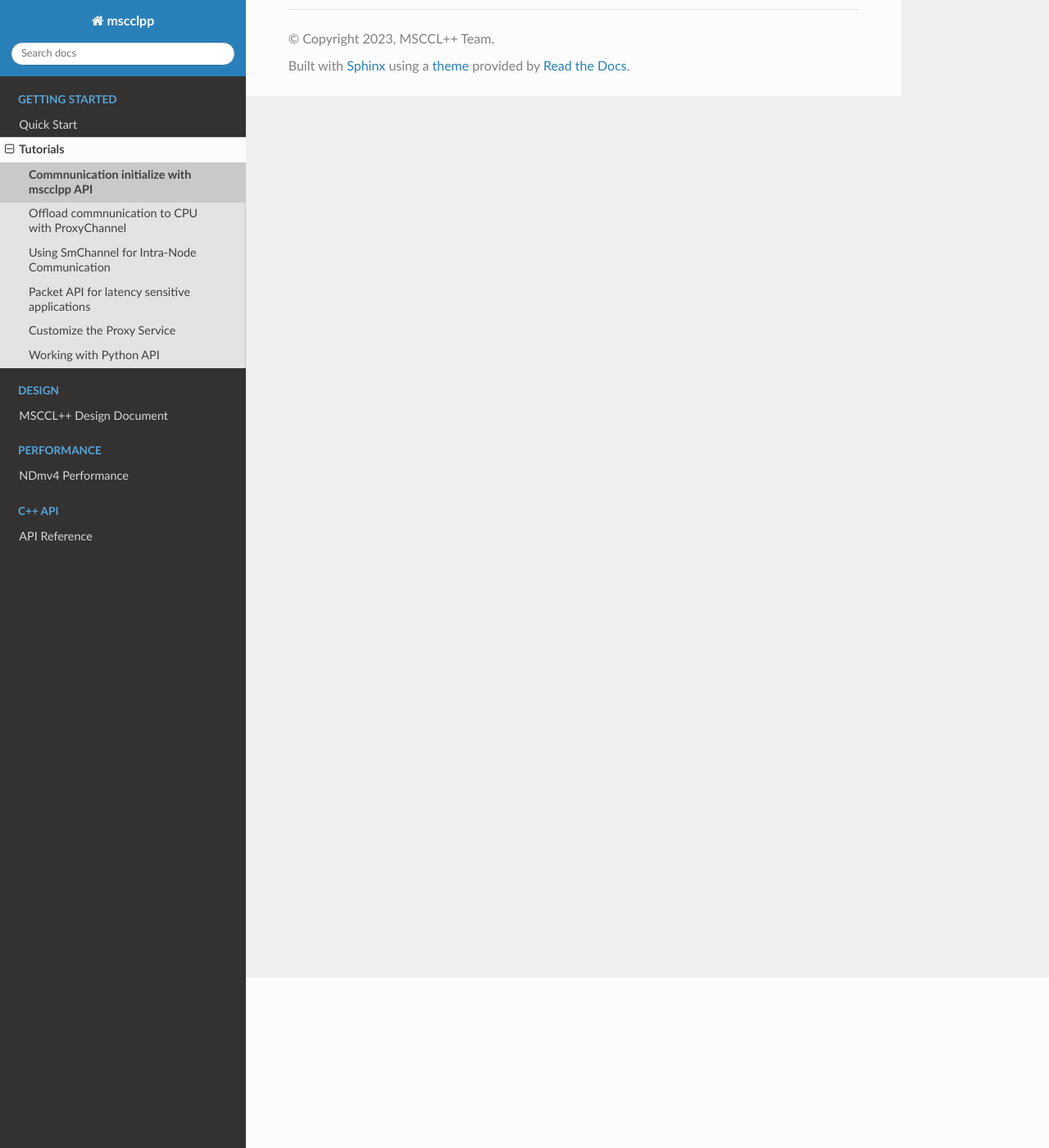
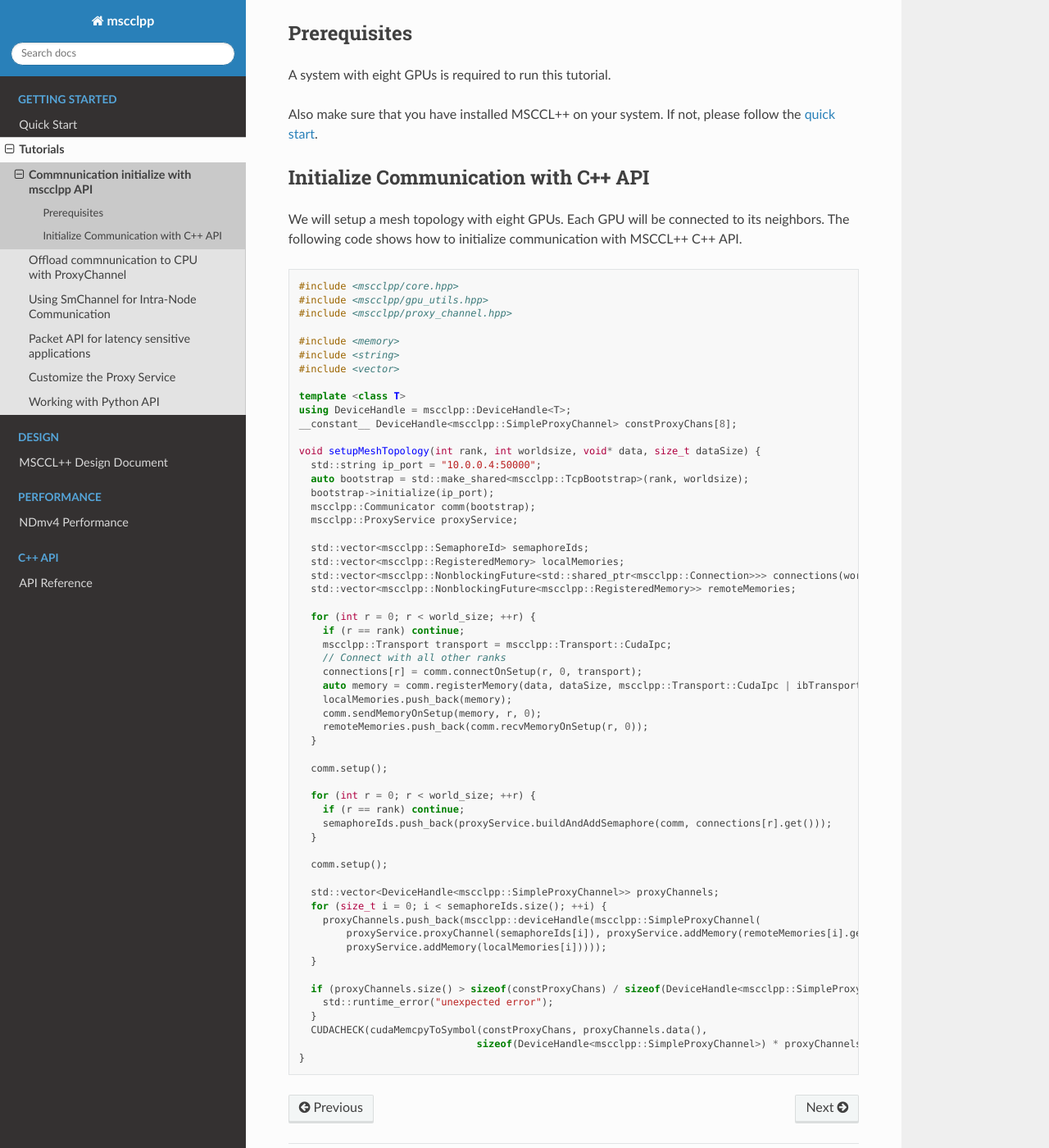
Before and after one commit to microsoft/mscclpp, a Sphinx documentation site: the page built from docs/getting-started/tutorials/initialization.md, in a window 1280 px wide and 1400 px high, scrolled down 208 px. Shown: the whole window at 82% size. Built offline with Sphinx 7.4.7 and the Read the Docs theme 2.0.0, drawn with Linux system fonts in a browser that asks for light colours; some of the changed text lies outside the part shown.

Commit message:
more doc

````diff
--- a/docs/getting-started/tutorials/initialization.md
+++ b/docs/getting-started/tutorials/initialization.md
@@ -1 +1,71 @@
 # Commnunication initialize with mscclpp API
+
+In this tutorial, you will write a simple program to initialize communication between eight GPUs using MSCCL++ C++ API. You will also learn how to use the Python API to initialize communication.
+
+## Prerequisites
+A system with eight GPUs is required to run this tutorial.
+
+Also make sure that you have installed MSCCL++ on your system. If not, please follow the [quick start](../quickstart.md).
+
+## Initialize Communication with C++ API
+We will setup a mesh topology with eight GPUs. Each GPU will be connected to its neighbors. The following code shows how to initialize communication with MSCCL++ C++ API.
+
+```cpp
+#include <mscclpp/core.hpp>
+#include <mscclpp/gpu_utils.hpp>
+#include <mscclpp/proxy_channel.hpp>
+
+#include <memory>
+#include <string>
+#include <vector>
+
+template <class T>
+using DeviceHandle = mscclpp::DeviceHandle<T>;
+__constant__ DeviceHandle<mscclpp::SimpleProxyChannel> constProxyChans[8];
+
+void setupMeshTopology(int rank, int worldsize, void* data, size_t dataSize) {
+  std::string ip_port = "10.0.0.4:50000";
+  auto bootstrap = std::make_shared<mscclpp::TcpBootstrap>(rank, worldsize);
+  bootstrap->initialize(ip_port);
+  mscclpp::Communicator comm(bootstrap);
+  mscclpp::ProxyService proxyService;
+
+  std::vector<mscclpp::SemaphoreId> semaphoreIds;
+  std::vector<mscclpp::RegisteredMemory> localMemories;
+  std::vector<mscclpp::NonblockingFuture<std::shared_ptr<mscclpp::Connection>>> connections(world_size);
+  std::vector<mscclpp::NonblockingFuture<mscclpp::RegisteredMemory>> remoteMemories;
+
+  for (int r = 0; r < world_size; ++r) {
+    if (r == rank) continue;
+    mscclpp::Transport transport = mscclpp::Transport::CudaIpc;
+    // Connect with all other ranks
+    connections[r] = comm.connectOnSetup(r, 0, transport);
+    auto memory = comm.registerMemory(data, dataSize, mscclpp::Transport::CudaIpc | ibTransport);
+    localMemories.push_back(memory);
+    comm.sendMemoryOnSetup(memory, r, 0);
+    remoteMemories.push_back(comm.recvMemoryOnSetup(r, 0));
+  }
+
+  comm.setup();
+
+  for (int r = 0; r < world_size; ++r) {
+    if (r == rank) continue;
+    semaphoreIds.push_back(proxyService.buildAndAddSemaphore(comm, connections[r].get()));
+  }
+
+  comm.setup();
+
+  std::vector<DeviceHandle<mscclpp::SimpleProxyChannel>> proxyChannels;
+  for (size_t i = 0; i < semaphoreIds.size(); ++i) {
+    proxyChannels.push_back(mscclpp::deviceHandle(mscclpp::SimpleProxyChannel(
+        proxyService.proxyChannel(semaphoreIds[i]), proxyService.addMemory(remoteMemories[i].get()),
+        proxyService.addMemory(localMemories[i]))));
+  }
+
+  if (proxyChannels.size() > sizeof(constProxyChans) / sizeof(DeviceHandle<mscclpp::SimpleProxyChannel>)) {
+    std::runtime_error("unexpected error");
+  }
+  CUDACHECK(cudaMemcpyToSymbol(constProxyChans, proxyChannels.data(),
+                              sizeof(DeviceHandle<mscclpp::SimpleProxyChannel>) * proxyChannels.size()));
+}
+```
````
Also changed, not shown: docs/design/design.md (+24 -9 lines).
